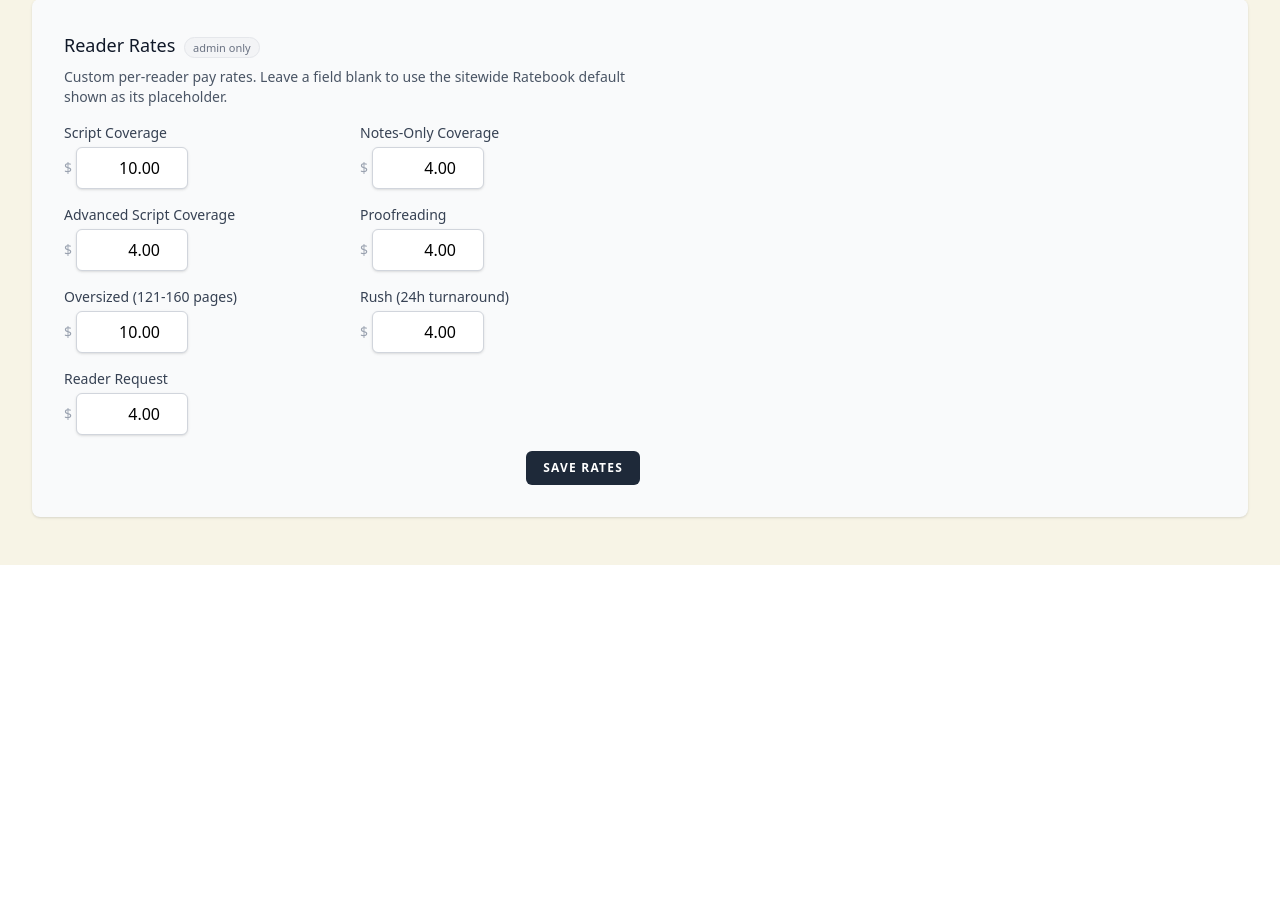
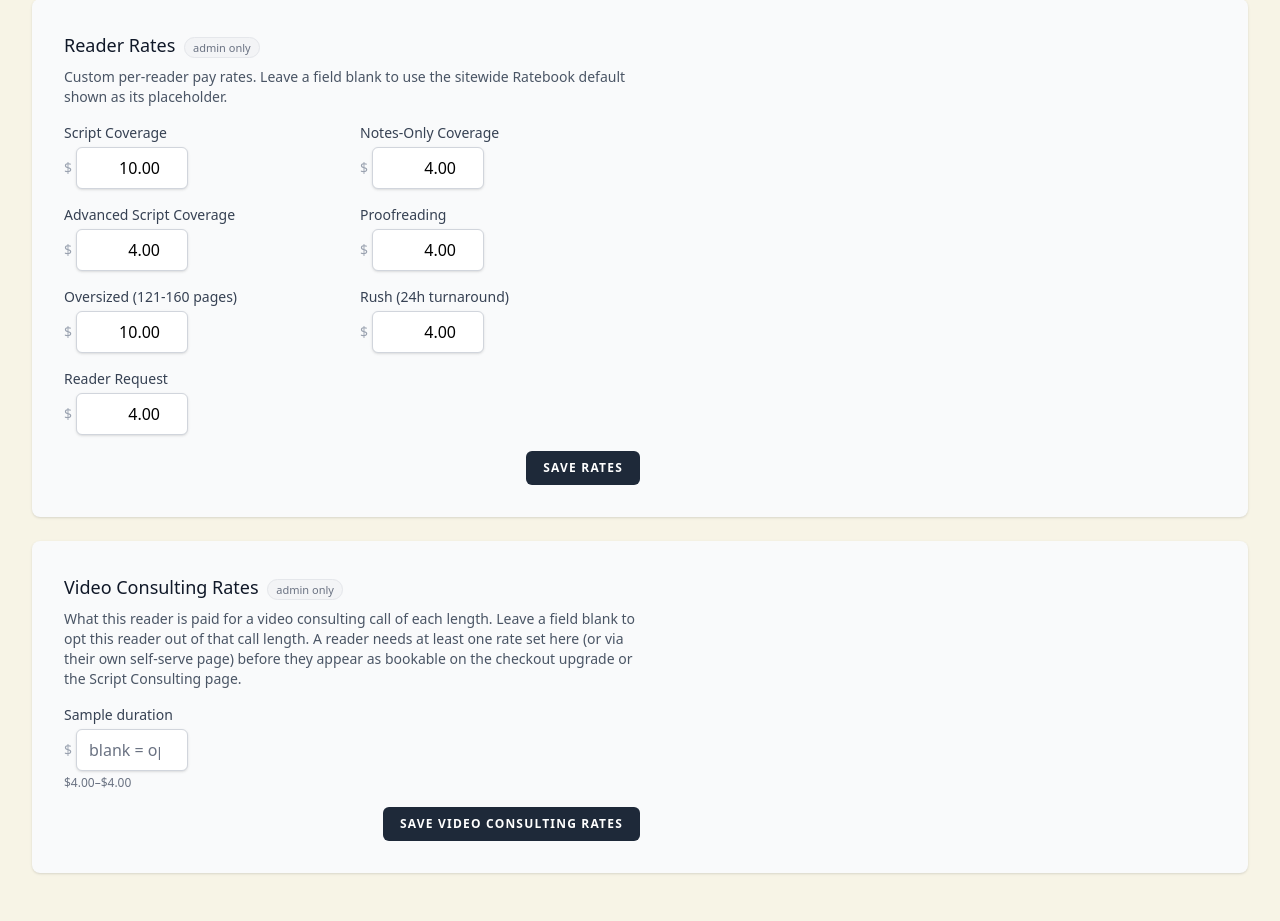
Before and after one commit to theomalley/screenplayreaders-portal, a Laravel app: page /readers/1/edit in a window 1280 px wide. Shown: the part 4618-5539 px from the top of the page. Before the commit the page ends 5183 px from the top, so only its background shows below. Run offline with Laravel 12, Linux system fonts and the light colour scheme; a user stored in the database is signed in; data comes from the database, SQL or seed files in the repository; tables that the repository leaves empty hold one stand-in row (values such as "Sample post"); grey boxes marked "Sample" are stand-in pictures; style sheets or scripts are compiled from the project's sources; parts of the project's set-up code (start-up, migrations or seed data) failed here and were passed over; some libraries are stand-ins or nearby versions.

Commit message:
Let admins set a reader's video consulting rate from their edit page
Previously only the reader's own self-serve /video-consulting-rate page
could set a per-duration rate — an admin flipping video_consulting_enabled
had no way to actually make a reader bookable without the reader separately
logging in and setting a rate themselves. Adds the same per-duration
min/max-bounded rate form to the admin reader-edit page.

```diff
--- a/app/Http/Controllers/ReaderProfileController.php
+++ b/app/Http/Controllers/ReaderProfileController.php
@@ -1,5 +1,12 @@
 <?php
 
+// v1.18 — 2026-11-14 | Admins can now set a reader's per-duration video consulting rate
+//                      directly from this edit page (updateVideoConsultingRates()) — previously
+//                      only the reader's own self-serve /video-consulting-rate page could set
+//                      it, so an admin enabling a reader via video_consulting_enabled had no way
+//                      to make them actually bookable without the reader separately logging in
+//                      and setting a rate themselves. Same per-duration min/max bounds as the
+//                      self-serve form (VideoConsultingRateController::update()).
 // v1.17 — 2026-11-08 | video_consulting_enabled is now a tri-state override (null/true/false)
 //                      parsed from a 3-way select, not a checkbox — null means "follow the
 //                      sitewide setting" instead of being AND'd with it. See
@@ -35,7 +42,9 @@
 namespace App\Http\Controllers;
 
 use App\Models\Assignment;
+use App\Models\ReaderVideoConsultingRate;
 use App\Models\User;
+use App\Models\VideoConsultingDuration;
 use App\Support\Html;
 use Illuminate\Http\Request;
 use Illuminate\Support\Facades\Storage;
@@ -126,11 +135,13 @@ class ReaderProfileController extends Controller
         $profile = $user->readerProfile;
 
         return view('profile.edit', [
-            'user'                 => $user,
-            'profile'              => $profile,
-            'isSelf'               => false,
-            'pendingAboutPhotoUrl' => $profile?->about_photo_pending ? asset('storage/' . $profile->about_photo_pending) : null,
-            'pendingBioContent'    => $profile?->bio_pending,
+            'user'                      => $user,
+            'profile'                   => $profile,
+            'isSelf'                    => false,
+            'pendingAboutPhotoUrl'      => $profile?->about_photo_pending ? asset('storage/' . $profile->about_photo_pending) : null,
+            'pendingBioContent'         => $profile?->bio_pending,
+            'videoConsultingDurations'  => VideoConsultingDuration::active()->orderBy('minutes')->get(),
+            'videoConsultingRates'      => ReaderVideoConsultingRate::where('reader_id', $user->id)->pluck('rate', 'duration_id'),
         ]);
     }
 
@@ -250,6 +261,69 @@ class ReaderProfileController extends Controller
         return redirect()->route('readers.edit', $user)->with('success', 'Rates updated.');
     }
 
+    /**
+     * Admin-set per-duration video consulting rate override, mirroring the reader's own
+     * self-serve form (VideoConsultingRateController::update()) field-for-field — same
+     * per-duration min/max bounds, same blank-clears-the-rate behavior — just operating on
+     * $user instead of auth()->user(). Lets an admin make a reader actually bookable the
+     * moment they flip video_consulting_enabled, without waiting on the reader to log in and
+     * set their own rate.
+     */
+    public function updateVideoConsultingRates(Request $request, User $user)
+    {
+        $this->authorize('updateReaderRates', User::class);
+        abort_unless($user->isReader(), 404);
+
+        $durations = VideoConsultingDuration::active()->get()->keyBy('id');
+        $submitted = $request->input('vc_rates', []);
+
+        $errors = [];
+        $toSave = [];
+
+        foreach ($submitted as $durationId => $rawRate) {
+            $duration = $durations->get((int) $durationId);
+            if (! $duration) {
+                continue;
+            }
+
+            $rawRate = trim((string) $rawRate);
+            if ($rawRate === '') {
+                $toSave[$duration->id] = null; // opt out of this duration
+                continue;
+            }
+
+            if (! is_numeric($rawRate)) {
+                $errors["vc_rates.{$durationId}"] = "Enter a valid number for {$duration->label}.";
+                continue;
+            }
+
+            $rate = round((float) $rawRate, 2);
+            if ($rate < (float) $duration->min_reader_rate || $rate > (float) $duration->max_reader_rate) {
+                $errors["vc_rates.{$durationId}"] = "{$duration->label} rate must be between \${$duration->min_reader_rate} and \${$duration->max_reader_rate}.";
+                continue;
+            }
+
+            $toSave[$duration->id] = $rate;
+        }
+
+        if (! empty($errors)) {
+            return back()->withErrors($errors)->withInput();
+        }
+
+        foreach ($toSave as $durationId => $rate) {
+            if ($rate === null) {
+                ReaderVideoConsultingRate::where('reader_id', $user->id)->where('duration_id', $durationId)->delete();
+            } else {
+                ReaderVideoConsultingRate::updateOrCreate(
+                    ['reader_id' => $user->id, 'duration_id' => $durationId],
+                    ['rate' => $rate]
+                );
+            }
+        }
+
+        return redirect()->route('readers.edit', $user)->with('success', 'Video consulting rates updated.');
+    }
+
     public function destroy(User $user)
     {
         $this->authorize('deleteReader', User::class);
--- a/resources/views/profile/edit.blade.php
+++ b/resources/views/profile/edit.blade.php
@@ -1072,6 +1072,44 @@
             </div>
             @endif
 
+            {{-- Video Consulting Rates (readers only, admin only) --}}
+            @if ($user->isReader())
+            <div class="p-4 sm:p-8 bg-gray-50 shadow sm:rounded-lg">
+                <div class="max-w-xl space-y-4">
+                    <h2 class="text-lg font-medium text-gray-900">Video Consulting Rates <span class="ml-1 align-middle text-[11px] font-medium bg-gray-100 text-gray-500 px-2 py-0.5 rounded-full border border-gray-200">admin only</span></h2>
+                    <p class="text-sm text-gray-600 -mt-2">What this reader is paid for a video consulting call of each length. Leave a field blank to opt this reader out of that call length. A reader needs at least one rate set here (or via their own self-serve page) before they appear as bookable on the checkout upgrade or the Script Consulting page.</p>
+                    @if ($videoConsultingDurations->isEmpty())
+                        <p class="text-sm text-gray-500 italic">No call-length durations are configured yet — add some under Settings first.</p>
+                    @else
+                    <form method="POST" action="{{ route('readers.updateVideoConsultingRates', $user) }}" class="space-y-4">
+                        @csrf
+                        @method('PATCH')
+                        <div class="grid grid-cols-2 gap-4">
+                            @foreach ($videoConsultingDurations as $duration)
+                                <div>
+                                    <x-input-label for="vc_rate_{{ $duration->id }}" value="{{ $duration->label }}" />
+                                    <div class="mt-1 flex items-center gap-1">
+                                        <span class="text-gray-400 text-sm">$</span>
+                                        <x-text-input id="vc_rate_{{ $duration->id }}" name="vc_rates[{{ $duration->id }}]" type="number"
+                                            class="block w-28 text-right"
+                                            value="{{ old('vc_rates.' . $duration->id, $videoConsultingRates[$duration->id] ?? '') }}"
+                                            min="{{ $duration->min_reader_rate }}" max="{{ $duration->max_reader_rate }}" step="0.01"
+                                            placeholder="blank = opt out" />
+                                    </div>
+                                    <p class="mt-1 text-xs text-gray-500">${{ number_format((float) $duration->min_reader_rate, 2) }}–${{ number_format((float) $duration->max_reader_rate, 2) }}</p>
+                                    <x-input-error :messages="$errors->get('vc_rates.' . $duration->id)" class="mt-1" />
+                                </div>
+                            @endforeach
+                        </div>
+                        <div class="flex justify-end">
+                            <x-primary-button>Save Video Consulting Rates</x-primary-button>
+                        </div>
+                    </form>
+                    @endif
+                </div>
+            </div>
+            @endif
+
         @endif
 
         </div>
--- a/routes/web.php
+++ b/routes/web.php
@@ -170,6 +170,7 @@ Route::middleware(['auth', 'verified'])->group(function () {
     Route::get('/readers/{user}/edit', [ReaderProfileController::class, 'edit'])->name('readers.edit');
     Route::patch('/readers/{user}', [ReaderProfileController::class, 'update'])->name('readers.update');
     Route::patch('/readers/{user}/rates', [ReaderProfileController::class, 'updateRates'])->name('readers.updateRates');
+    Route::patch('/readers/{user}/video-consulting-rates', [ReaderProfileController::class, 'updateVideoConsultingRates'])->name('readers.updateVideoConsultingRates');
     Route::delete('/readers/{user}', [ReaderProfileController::class, 'destroy'])->name('readers.destroy');
 
     Route::get('/manual', [ManualController::class, 'show'])->name('manual.show');
```
